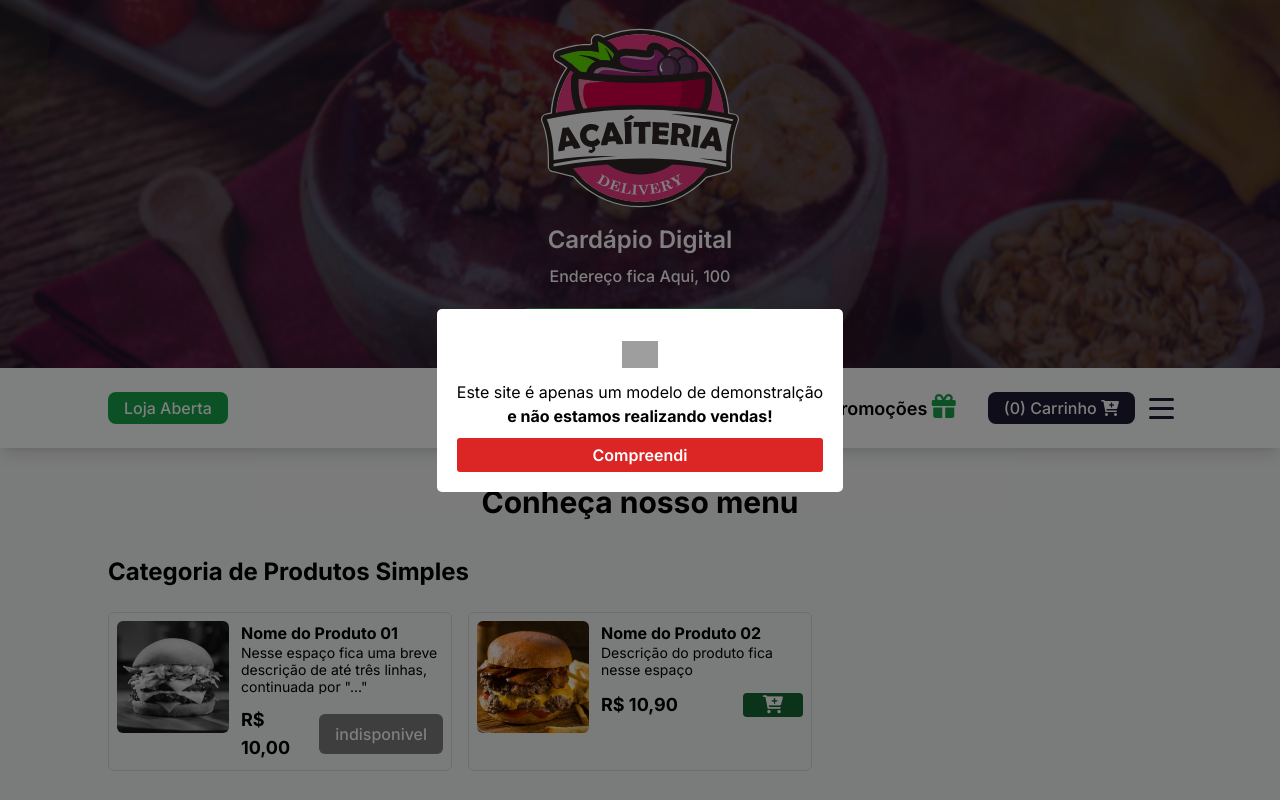
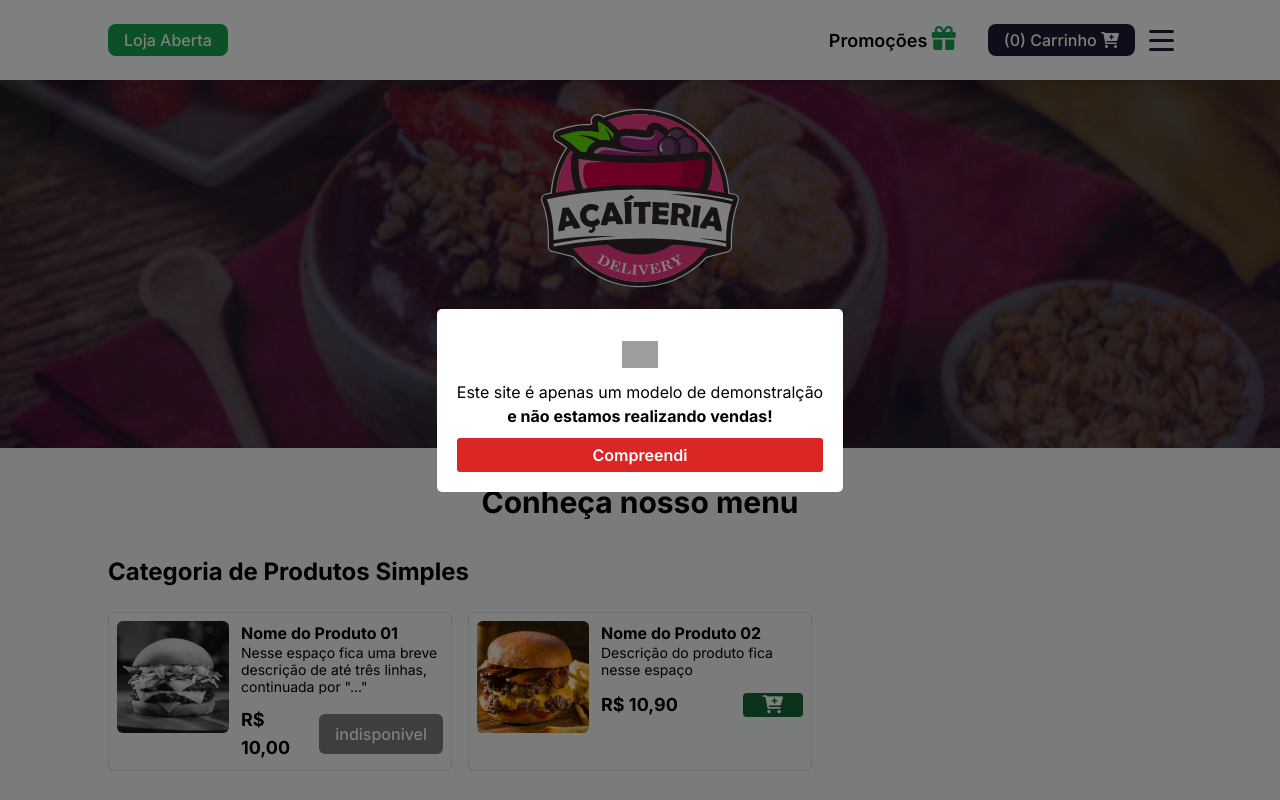
Before and after one commit to waldemirdemeloalves/cardapio-teste, a website: page index.html in a window 1280 px wide. Shown: the top 800 px of the page. Drawn offline with nearby package versions, Linux system fonts and the light colour scheme; grey boxes are pictures that could not be loaded.

Commit message:
finalização de modelo 2.0

```diff
--- a/index.html
+++ b/index.html
@@ -42,31 +42,9 @@
     <!-- FIM BOTÃO VOLTAR AO TOPO -->
 
 
-    <!-- HEADER -->
-    <header class="w-full bg-[#1e1a33] bg-cover bg-center">
-        <div class="bg-[#1e1a33]/70 w-full h-full flex flex-col justify-center items-center py-7">
-            <img
-            src="./assets/logo.svg"
-            alt="Logo Menu"
-            class="h-[180px] hover:scale-110 duration-200"
-            />
-            <h1 class="text-2xl mt-4 mb-2 font-semibold text-white">
-                Cardápio Digital
-            </h1>
-
-            <span class="text-white font-medium">Endereço fica Aqui, 100</span>
-
-            <div class="bg-green-600 px-4 py-1 rounded-lg mt-5" id="date-span">
-                <span class="text-white font-medium">
-                    Ter à Dom - 16:00 às 23:59
-                </span>
-            </div>
-        </div>
-    </header>
-    <!-- FIM DO HEADER -->
 
     <!-- MENU FLUTUANTE -->
-    <nav class="flex justify-between bg-white/90 shadow-lg px-3 md:px-[100px] h-[80px] top-0 sticky grow shrink basis-[100vw] z-50">
+    <nav class="flex justify-between bg-white/90 shadow-lg px-3 md:px-[100px] h-[80px] w-full top-0 fixed grow shrink basis-[100vw] z-50">
         <div class="loja items-center flex">
             <button class="cursor-default gap-3 text-base px-4 py-1 ml-2 mr-2 rounded-lg font-medium duration-200 bg-green-600 text-white block open">
                 Loja Aberta
@@ -110,15 +88,41 @@
                 <li><a href="#categoria-1"><button>Categoria 1</button></a></li>
                 <li><a href="#adicionais"><button>Produtos com Adicionais</button></a></li>
                 <li><a href="#tamanhos"><button>Produtos por Tamanhos</button></a></li>
-                <li><a href="#rodape"><button>&#9733 Avaliações</button></a></li>
+                <li><a href="#avaliations"><button>&#9733 Avaliações</button></a></li>
             </ul>
         </div>
 
         <!-- FIM NAV LIST -->
     </nav>
+    <!-- FIM MENU FLUTUANTE -->
 
 
-    <!-- FIM MENU FLUTUANTE -->
+
+
+    <!-- HEADER -->
+    <header class="w-full bg-[#1e1a33] bg-cover bg-center mt-[80px]">
+        <div class="bg-[#1e1a33]/70 w-full h-full flex flex-col justify-center items-center py-7">
+            <img
+            src="./assets/logo.svg"
+            alt="Logo Menu"
+            class="h-[180px] hover:scale-110 duration-200"
+            />
+            <h1 class="text-2xl mt-4 mb-2 font-semibold text-white">
+                Cardápio Digital
+            </h1>
+
+            <span class="text-white font-medium">Endereço fica Aqui, 100</span>
+
+            <div class="bg-green-600 px-4 py-1 rounded-lg mt-5" id="date-span">
+                <span class="text-white font-medium">
+                    Ter à Dom - 16:00 às 23:59
+                </span>
+            </div>
+        </div>
+    </header>
+    <!-- FIM DO HEADER -->
+
+
 
     <!-- TÍTULO MENU -->
     <h2 class="text-2xl md:text-3xl font-bold text-center mt-9 mb-6">Conheça nosso menu</h2>
@@ -679,7 +683,7 @@
             <!-- FIM LOGO RODAPÉ -->
 
             <!-- DEIXE SUA AVALIAÇÃO -->
-            <div class="w-full h-full p-5">
+            <div id="avaliations" class="w-full h-full p-5">
                 <div class="bg-white rounded-lg h-full p-4">
                     <h2 class="text-center text-lg font-semibold">Deixe uma avaliação</h2>
                     <div id="rating">
```
Also changed, not shown: styles/output.css.
